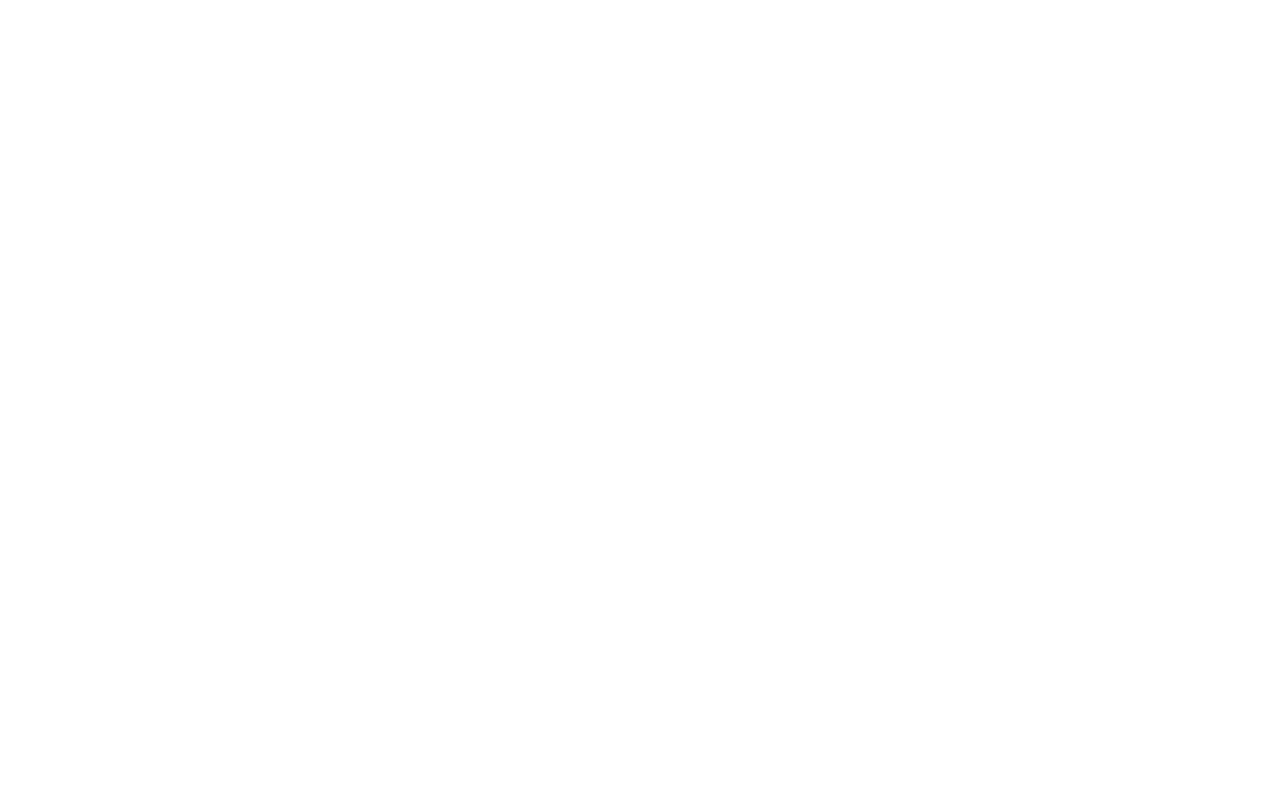
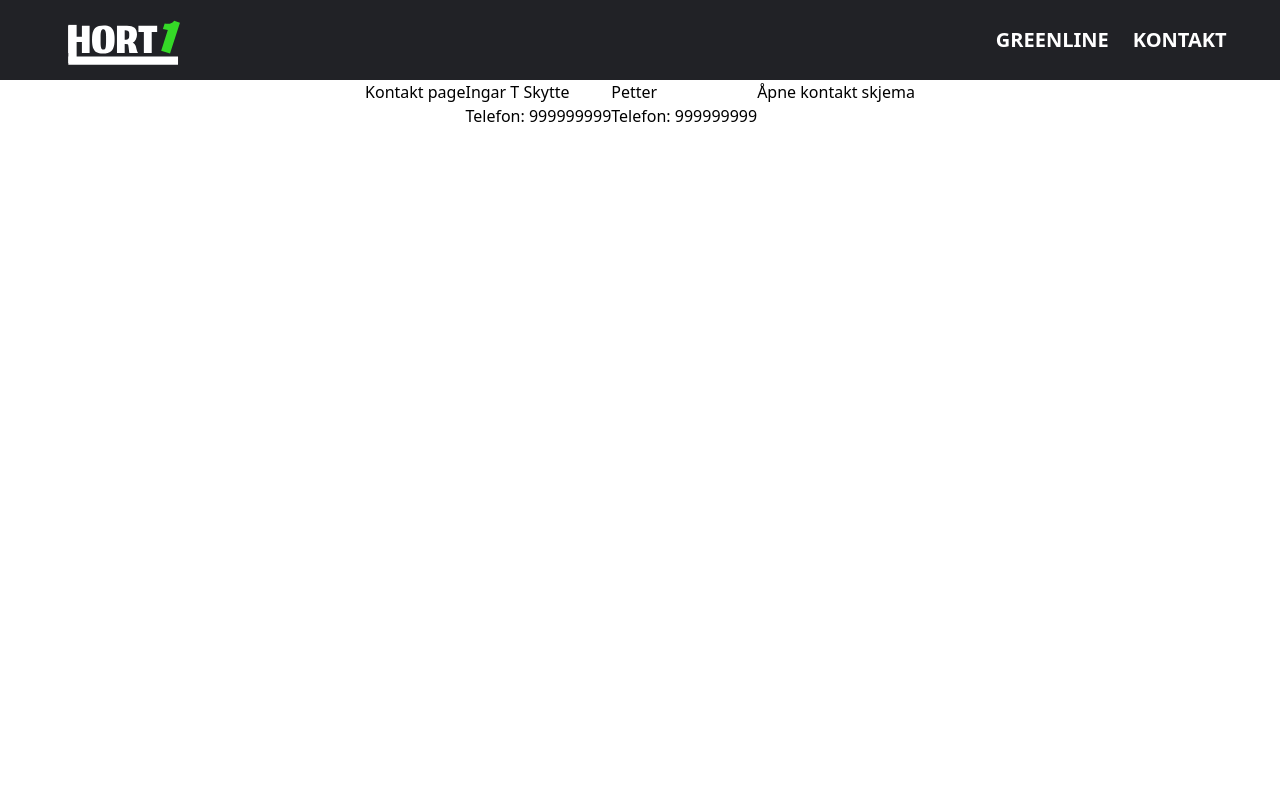
Before and after one commit to LillKonst/hort1-greenline, a React app: page /Contact in a window 1280 px wide. Before the commit this address had no page. Shown: the top 800 px of the page. Built offline with nearby package versions, Linux system fonts and the light colour scheme; the HTML template or start-up script is replaced by a standard one.

Commit message:
contact form

```diff
--- a/src/App.tsx
+++ b/src/App.tsx
@@ -1,12 +1,14 @@
 import { Routes, Route } from "react-router-dom";
 import Layout from "./components/layout/Layout";
 import Home from "./routes/home/Home";
+import Contact from "./routes/Contact/Contact";
 
 function App() {
   return (
     <Routes>
       <Route path="/" element={<Layout />}>
         <Route path="" element={<Home />} />
+        <Route path="/Contact" element={<Contact />} />
       </Route>
     </Routes>
   );
--- a/src/components/layout/header/navbar/Navbar.tsx
+++ b/src/components/layout/header/navbar/Navbar.tsx
@@ -1,4 +1,26 @@
+import { Link, useLocation } from "react-router-dom";
+import { useState } from "react";
+
+export function Home() {
+  return <div>Home</div>;
+}
+
+export function Contact() {
+  return <div>Contact</div>;
+}
+
+export function RouteNotFound() {
+  return <div>Page not found</div>;
+}
+
 export default function Navbar() {
+  const [isMenuOpen, setIsMenuOpen] = useState(false);
+  const location = useLocation();
+
+  const toggleMenu = () => {
+    setIsMenuOpen(!isMenuOpen);
+  };
+
   return(
     <div
     className={`
@@ -14,8 +36,25 @@ export default function Navbar() {
         md:mt-0 md:pt-0 md:p-0 md:flex-row
       `}
     >
-          <a>GREENLINE</a>
-          <a>KONTAKT</a>
+          <Link
+            to="/"
+            onClick={() => setIsMenuOpen(false)}
+            className={`${
+              location.pathname === "/Home" ? "font-semibold" : ""
+            }`}
+           >
+            GREENLINE
+          </Link>
+          <Link
+            to="/Contact"
+            onClick={() => setIsMenuOpen(false)}
+            className={`${
+              location.pathname === "/Contact" ? "font-semibold" : ""
+            }`}
+          >
+            KONTAKT
+
+          </Link>
 
 
         </nav>
--- /dev/null
+++ b/src/routes/Contact/Contact.tsx
@@ -0,0 +1,20 @@
+export default function Contact() {
+  return (
+    <div className="w-full flex justify-center h-screen">
+      Kontakt page
+      <div>
+        <h2>Ingar T Skytte</h2>
+        <p>Telefon: 999999999</p>
+      </div>
+      <div>
+        <h2>Petter</h2>
+        <p>Telefon: 999999999</p>
+      </div>
+
+      <div>
+        <button>Åpne kontakt skjema</button>
+      </div>
+
+    </div>
+  );
+}
```
Also changed, not shown: public/images/pop-up.jpg (added).
